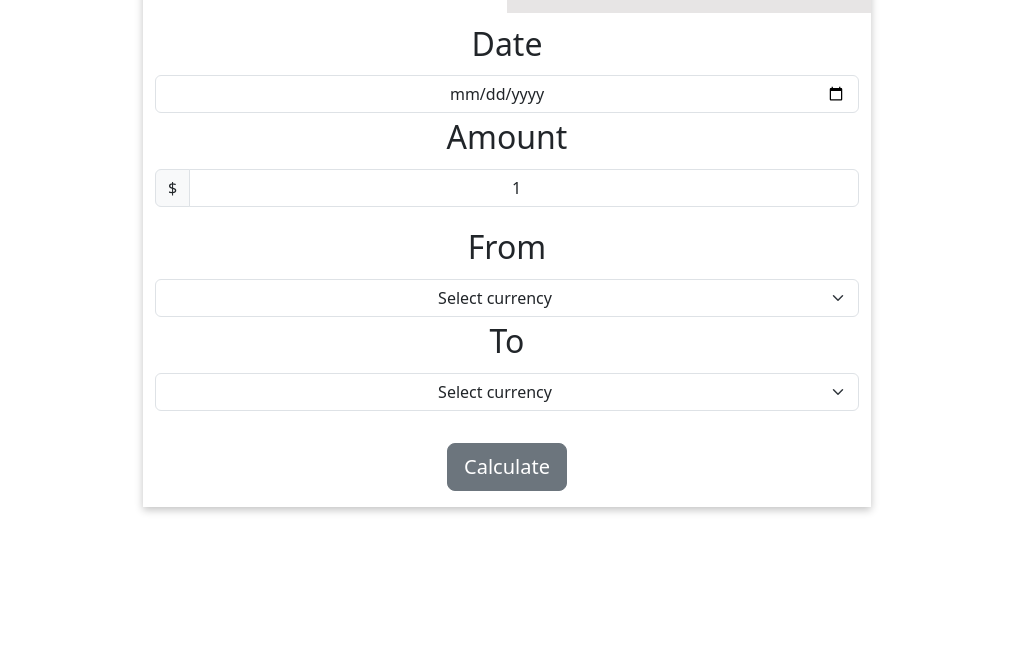
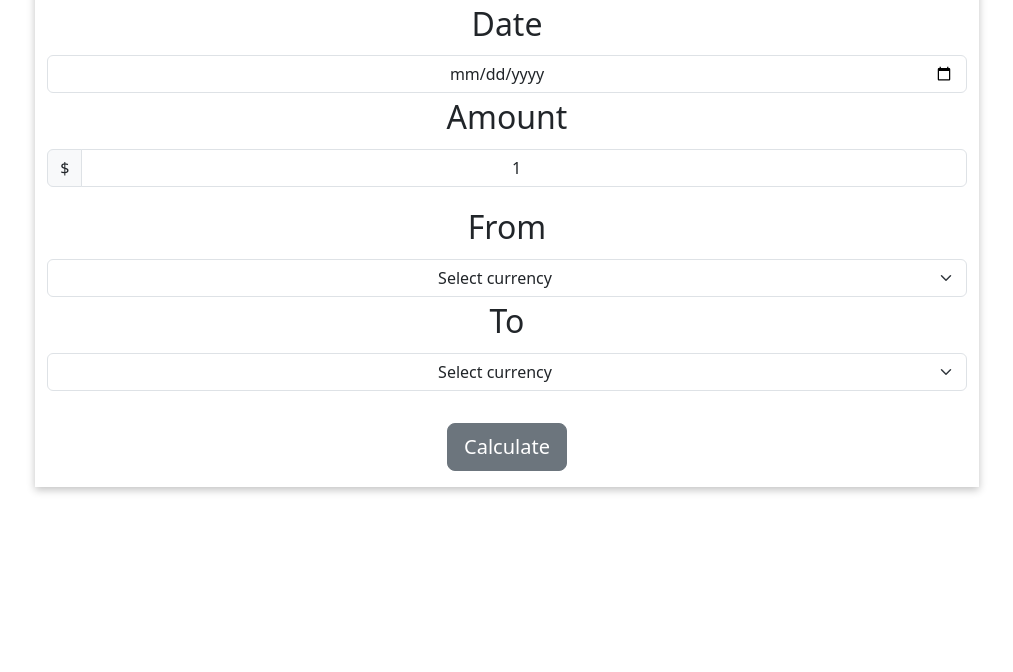
Before and after one commit to Macflaims/Exchange-Rates, a website with bundled scripts: page index.html in a window 1280 px wide. Shown: the part 128-800 px from the top of the page, without its empty margins (133-1146 px from the left). Built offline with nearby package versions, Linux system fonts and the light colour scheme; no server answers.

Commit message:
change bootstrap styles

```diff
--- a/index.html
+++ b/index.html
@@ -12,7 +12,7 @@
 
   <div class="container">
 
-    <div class="p-4">
+    <div class="p-1">
       <div class="text-center currency-calculator">
         <h1>Currency Conversion Calculator</h1>
       </div>
@@ -23,8 +23,8 @@
 
 
     <div  class="row mt-3">
-      <div class="col-2"></div>
-      <div id="container" class="col-8 text-center ">
+      <div class="col-1"></div>
+      <div id="container" class="col-10 text-center ">
 
         <div class="row">
           <div id="calculator-title" class="col-6 p-2 ">
```
